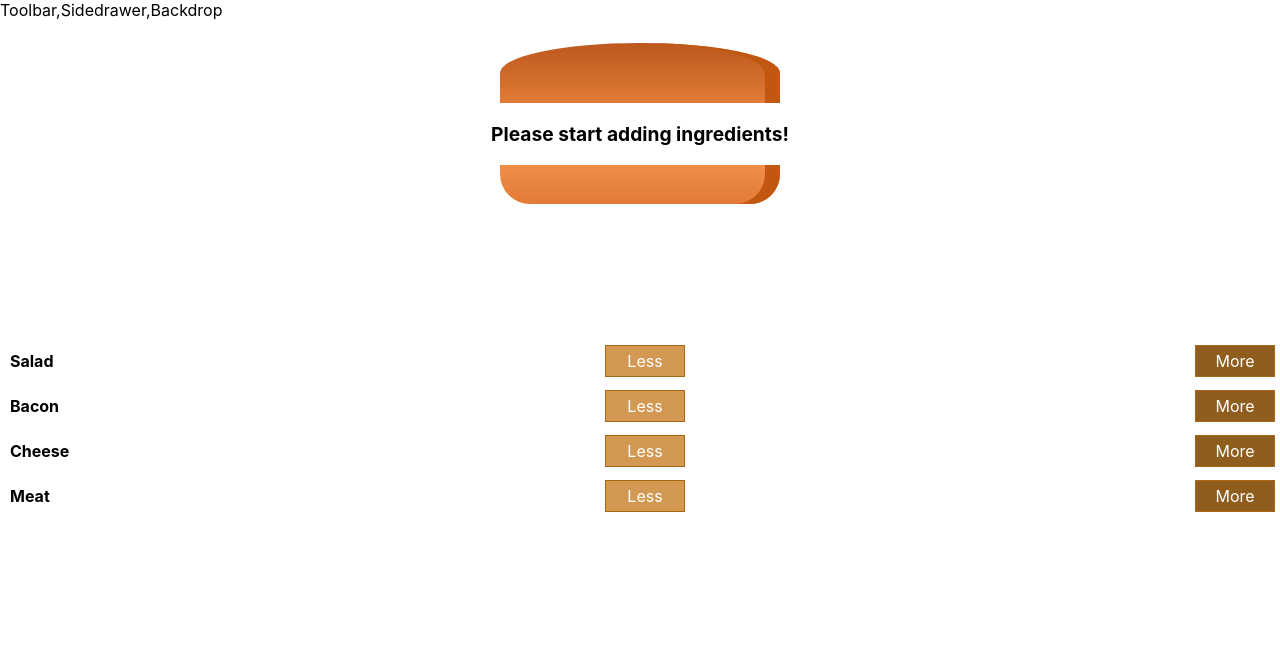
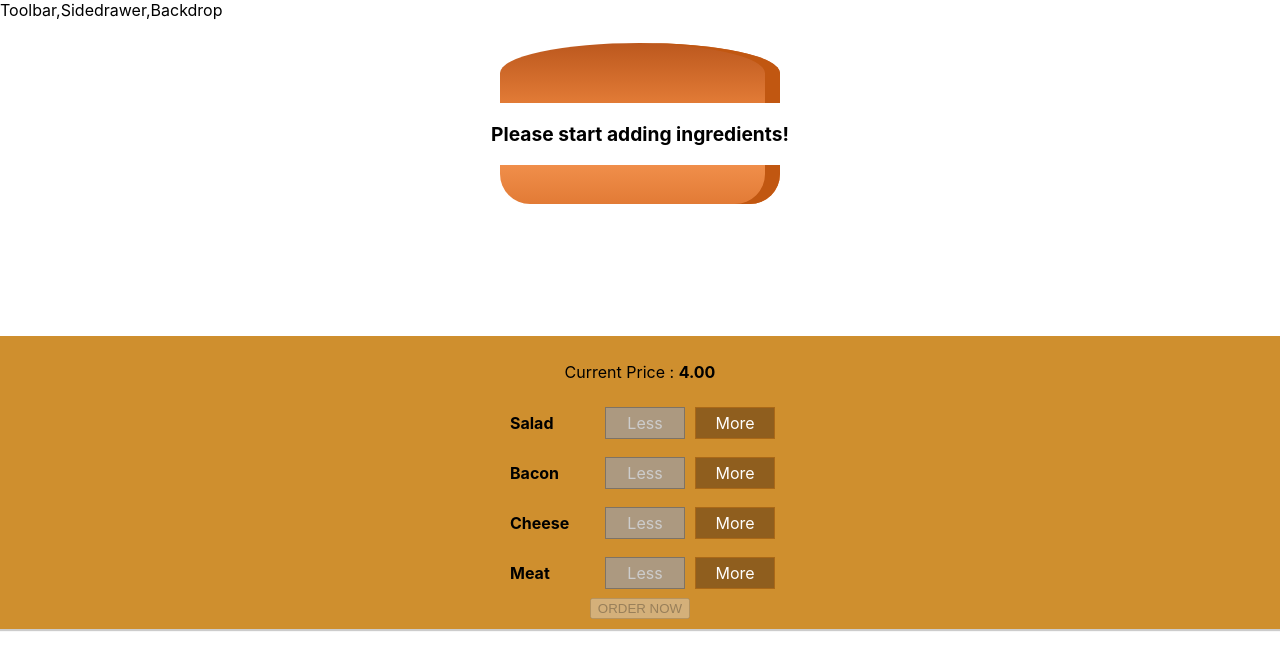
Before and after one commit to AdahMilly/burgerbuilder, a React (Create React App) app: page / in a window 1280 px wide. Shown: the top 670 px of the page. Built offline with nearby package versions, Linux system fonts and the light colour scheme.

Commit message:
add checkout button

```diff
--- a/src/components/Burger/BuildControls/BuildControl/BuildControl.js
+++ b/src/components/Burger/BuildControls/BuildControl/BuildControl.js
@@ -4,8 +4,13 @@
 const BuildControl = (props) => (
     <div className = "BuildControl">
         <div className="Label"> {props.label}</div>
-        <button className="Less">Less</button>
-        <button className="More">More</button>
+        <button
+            className="Less"
+            onClick={props.removed}
+            disabled={props.disabled}>Less</button>
+        <button
+            className="More"
+            onClick={props.added}>More</button>
     </div>
 );
 
--- a/src/components/Burger/BuildControls/BuildControls.css
+++ b/src/components/Burger/BuildControls/BuildControls.css
@@ -8,3 +8,44 @@
     margin: auto;
     padding: 10px 0;
 }
+
+.OrderButton {
+    background-color: #DAD735;
+    outline: none;
+    cursor: pointer;
+    border: 1px solid #966909;
+    color: #966909;
+    font-family: inherit;
+    font-size: 1.2em;
+    padding: 15px 30px;
+    box-shadow: 2px 2px 2px #966909;
+}
+
+.OrderButton:hover, .OrderButton:active {
+    background-color: #A0DB41;
+    border: 1px solid #966909;
+    color: #966909;
+}
+
+.OrderButton:disabled {
+    background-color: #C7C6C6;
+    cursor: not-allowed;
+    border: 1px solid #ccc;
+    color: #888888;
+}
+
+.OrderButton:not(:disabled) {
+    animation: enable 0.3s linear;
+}
+
+@keyframes enable {
+    0% {
+        transform: scale(1);
+    }
+    60% {
+        transform: scale(1.1);
+    }
+    100% {
+        transform: scale(1);
+    }
+}
--- a/src/components/Burger/BuildControls/BuildControls.js
+++ b/src/components/Burger/BuildControls/BuildControls.js
@@ -1,5 +1,5 @@
 import React from "react";
-import "./BuildControls"
+import "./BuildControls.css"
 import BuildControl from "./BuildControl/BuildControl"
 
 
@@ -11,9 +11,18 @@
 ]
 const buildControls = (props) => (
     <div className="BuildControls">
+        <p>Current Price : <strong>{props.price.toFixed(2)}</strong></p>
         {controls.map(ctrl => (
-            <BuildControl key={ctrl.label} label={ctrl.label} />
+            <BuildControl
+            key={ctrl.label}
+            label={ctrl.label}
+            added={() => props.ingredientAdded (ctrl.type)}
+            removed={() => props.ingredientRemoved (ctrl.type)}
+            disabled={props.disabled[ctrl.type]} />
         ))}
+        <button
+            className="OderButton"
+            disabled={!props.purchasable}>ORDER NOW</button>
 
     </div>
 );
--- a/src/containers/BurgerBuilder/BurgerBuilder.js
+++ b/src/containers/BurgerBuilder/BurgerBuilder.js
@@ -3,6 +3,13 @@
 import Burger from "../../components/Burger/Burger"
 import BuildControls from "../../components/Burger/BuildControls/BuildControls"
 
+const INGREDIENT_PRICES = {
+    salad : 0.5,
+    cheese : 0.4,
+    meat : 1.3,
+    bacon : 0.7
+
+}
 class BurgerBuilder extends Component {
     state = {
         ingredients : {
@@ -10,13 +17,69 @@
             bacon : 0,
             cheese : 0,
             meat : 0
+        },
+        totalPrice : 4,
+        purchasable: false
+    }
+
+    updatePurchaseState (ingredients) {
+        const sum = Object.keys(ingredients)
+        .map(ingredientKey => {
+            return ingredients[ingredientKey]
+        })
+        .reduce((sum, el) => {
+            return sum + el;
+        }, 0);
+    this.setState({purchasable:sum > 0})
+    }
+
+    addIngredientHandler = (type) => {
+        const oldCount = this.state.ingredients[type];
+        const updatedCount = oldCount + 1;
+        const updatedIngredients = {
+            ...this.state.ingredients
         }
+        updatedIngredients[type] = updatedCount;
+        const priceAddition = INGREDIENT_PRICES[type];
+        const oldPrice = this.state.totalPrice;
+        const newPrice = oldPrice + priceAddition;
+        this.setState({totalPrice:newPrice, ingredients:updatedIngredients});
+        this.updatePurchaseState(updatedIngredients);
+
+    }
+
+    removeIngredientHandler = (type) => {
+        const oldCount = this.state.ingredients[type];
+        if (oldCount <= 0) {
+            return;
+        }
+        const updatedCount = oldCount - 1;
+        const updatedIngredients = {
+            ...this.state.ingredients
+        }
+        updatedIngredients[type] = updatedCount;
+        const priceDeduction = INGREDIENT_PRICES[type];
+        const oldPrice = this.state.totalPrice;
+        const newPrice = oldPrice - priceDeduction;
+        this.setState({totalPrice:newPrice, ingredients:updatedIngredients});
+        this.updatePurchaseState(updatedIngredients);
     }
     render() {
+        const disabledInfo = {
+            ...this.state.ingredients
+        };
+        for (let key in disabledInfo){
+            disabledInfo[key] = disabledInfo[key] <= 0
+        }
         return (
             <Aux>
                 <Burger ingredients={this.state.ingredients}/>
-                <BuildControls />
+                <BuildControls
+                ingredientAdded={this.addIngredientHandler}
+                ingredientRemoved={this.removeIngredientHandler}
+                disabled={disabledInfo}
+                purchasable={this.state.purchasable}
+                price={this.state.totalPrice}/>
             </Aux>
         )
     }
```
Also changed, not shown: 1 other file (tests, documents, lock files or other folders).
